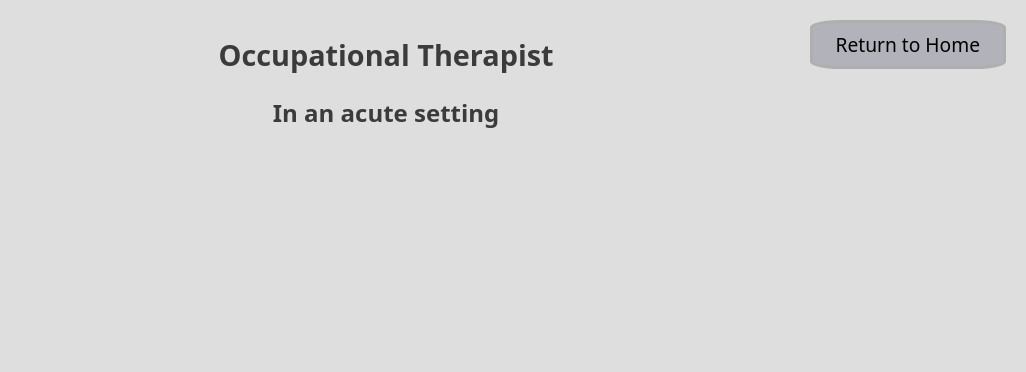
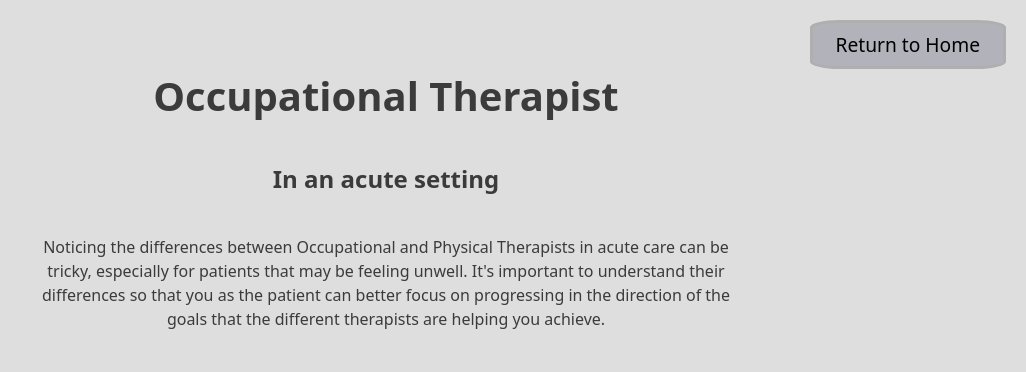
Before and after one commit to owenmillerrr/musashi-arc, a plain HTML site: page occupationalTherapist.html in a window 1280 px wide. Shown: the whole page, without its empty margins (254-1280 px from the left). Drawn offline with Linux system fonts and the light colour scheme.

Commit message:
Further design mods

```diff
--- a/css/styles.css
+++ b/css/styles.css
@@ -33,10 +33,9 @@ ul {
 
 p {
     color: rgb(59, 59, 59);
-    max-width: 600px;
     margin: 0.3rem auto;
     transition: color 0.3s ease; /* Change to your desired color */
-
+    max-width: 80ch;
 }
 
 a {
@@ -65,7 +64,6 @@ a {
     display: grid;
     grid-template-columns: 1fr;
     gap: 2rem;
-    max-width: 900px;
     margin: 0 auto;
     padding: 2rem;
 }
@@ -107,6 +105,13 @@ img {
 .therapySubtitle {
         font-size: 1.3rem;
         display: block;
+}
+
+.fullDesc {
+    max-width: 80ch;
+    margin-left: auto;
+    margin-right: auto;
+    line-height: 1.5;
 }
 
 #returnBtn {
--- a/occupationalTherapist.html
+++ b/occupationalTherapist.html
@@ -1,5 +1,5 @@
 <!DOCTYPE html>
-<html lang = "en">
+<html lang="en">
 
 <head>
     <meta charset="UTF-8">
@@ -10,10 +10,16 @@
 
 <body>
 
+    <div class="container2">
+        <button id="returnBtn">Return to Home</button>
+        <h1 class="therapyTitle">Occupational Therapist</h1>
+        <h2>In an acute setting</h2>
 
-    <button id="returnBtn">Return to Home</button>
-    <h1>Occupational Therapist</h1>
-    <h2>In an acute setting</h2>
+        <p class="fullDesc">Noticing the differences between Occupational and Physical Therapists in acute care can be tricky, especially
+            for patients
+            that may be feeling unwell. It's important to understand their differences so that you as the patient can
+            better focus on progressing in the direction of the goals that the different therapists are helping you achieve.
+        </p>
 
 
 
@@ -21,11 +27,9 @@
 
 
 
-
-
-
+    </div>
     <script>
-    document.getElementById('returnBtn').addEventListener('click', function() {
+        document.getElementById('returnBtn').addEventListener('click', function () {
             window.location.href = "index.html";
         });
     </script>
```
Also changed, not shown: speechPathologist.html (+3 -3 lines). Lines whose indentation alone changed are shown as unchanged.
